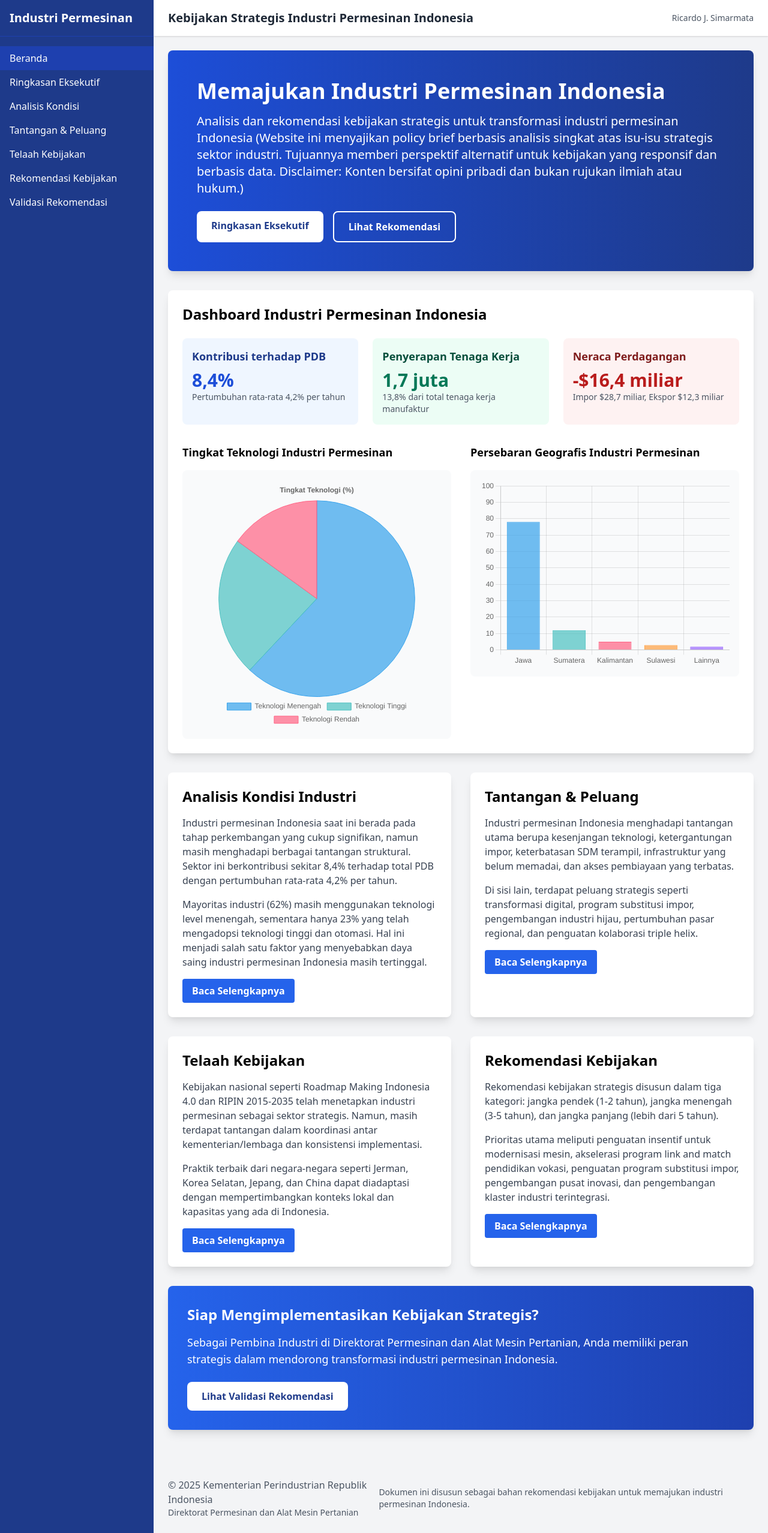
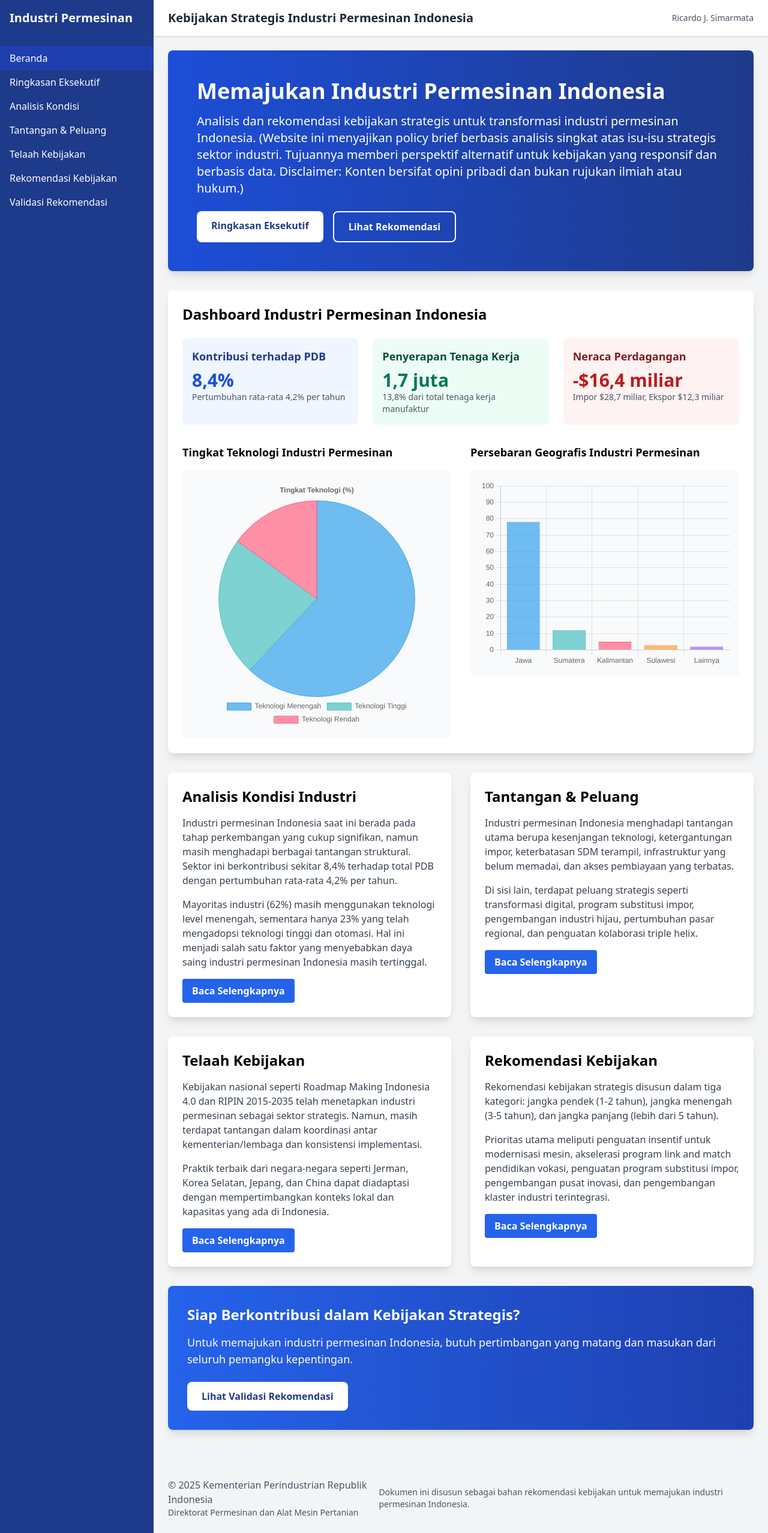
Before and after one commit to ricardosimarmata/industri-permesinan, a plain HTML site: page index.html in a window 1280 px wide. Shown: the whole page at 60% size. Drawn offline with nearby package versions, Linux system fonts and the light colour scheme.

Commit message:
Update index.html

```diff
--- a/index.html
+++ b/index.html
@@ -78,7 +78,8 @@
                     <div class="p-8 md:p-12 text-white">
                         <h2 class="text-3xl md:text-4xl font-bold mb-4">Memajukan Industri Permesinan Indonesia</h2>
                         <p class="text-lg md:text-xl mb-6">
-                            Analisis dan rekomendasi kebijakan strategis untuk transformasi industri permesinan Indonesia (Website ini menyajikan policy brief berbasis analisis singkat atas isu-isu strategis sektor industri. Tujuannya memberi perspektif alternatif untuk kebijakan yang responsif dan berbasis data. Disclaimer: Konten bersifat opini pribadi dan bukan rujukan ilmiah atau hukum.)
+                            Analisis dan rekomendasi kebijakan strategis untuk transformasi industri permesinan Indonesia.
+                            (Website ini menyajikan policy brief berbasis analisis singkat atas isu-isu strategis sektor industri. Tujuannya memberi perspektif alternatif untuk kebijakan yang responsif dan berbasis data. Disclaimer: Konten bersifat opini pribadi dan bukan rujukan ilmiah atau hukum.)
                         </p>
                         <div class="flex flex-col sm:flex-row space-y-2 sm:space-y-0 sm:space-x-4">
                             <a href="ringkasan-eksekutif.html" class="inline-block bg-white text-blue-900 font-semibold px-6 py-3 rounded-lg hover:bg-gray-100 transition duration-300">
@@ -203,9 +204,9 @@
                 <!-- Call to Action -->
                 <div class="max-w-7xl mx-auto bg-gradient-to-r from-blue-600 to-blue-800 rounded-lg shadow-lg overflow-hidden mb-8">
                     <div class="p-8 text-white">
-                        <h2 class="text-2xl font-bold mb-4">Siap Mengimplementasikan Kebijakan Strategis?</h2>
+                        <h2 class="text-2xl font-bold mb-4">Siap Berkontribusi dalam Kebijakan Strategis?</h2>
                         <p class="text-lg mb-6">
-                            Sebagai Pembina Industri di Direktorat Permesinan dan Alat Mesin Pertanian, Anda memiliki peran strategis dalam mendorong transformasi industri permesinan Indonesia.
+                            Untuk memajukan industri permesinan Indonesia, butuh pertimbangan yang matang dan masukan dari seluruh pemangku kepentingan.
                         </p>
                         <a href="validasi-rekomendasi.html" class="inline-block bg-white text-blue-900 font-semibold px-6 py-3 rounded-lg hover:bg-gray-100 transition duration-300">
                             Lihat Validasi Rekomendasi
```
